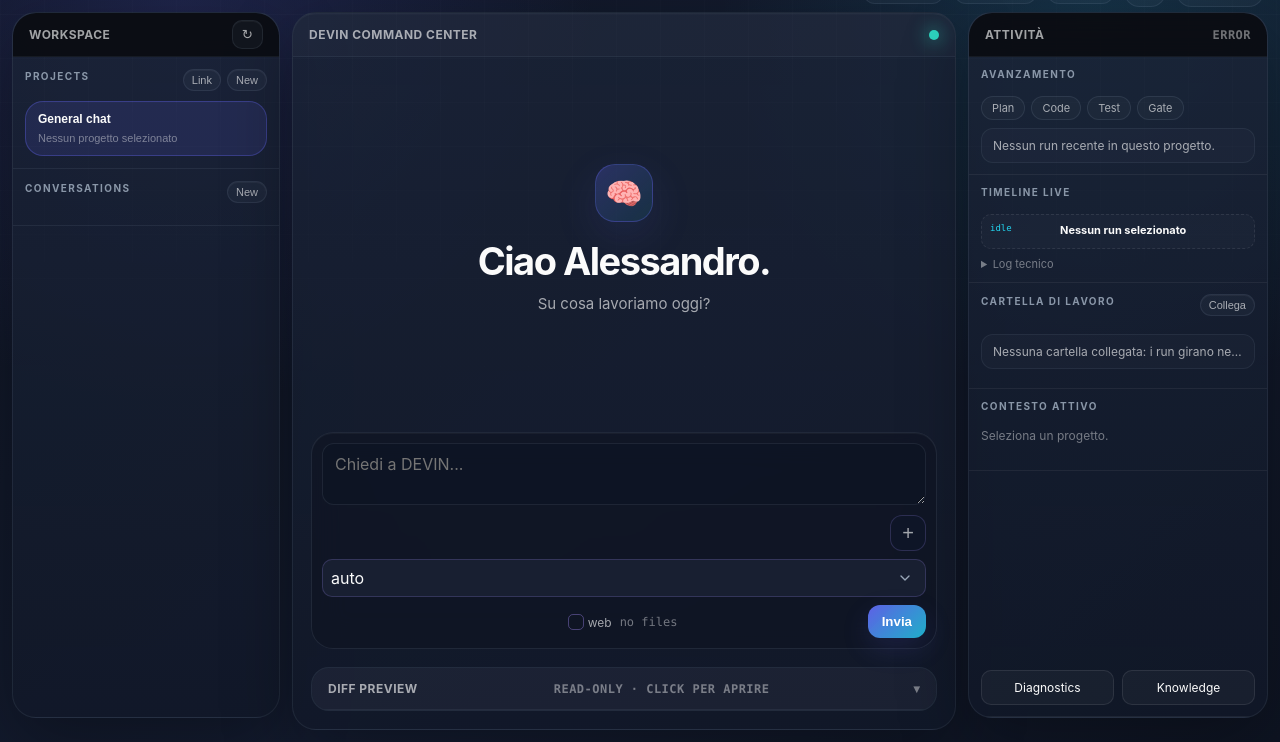
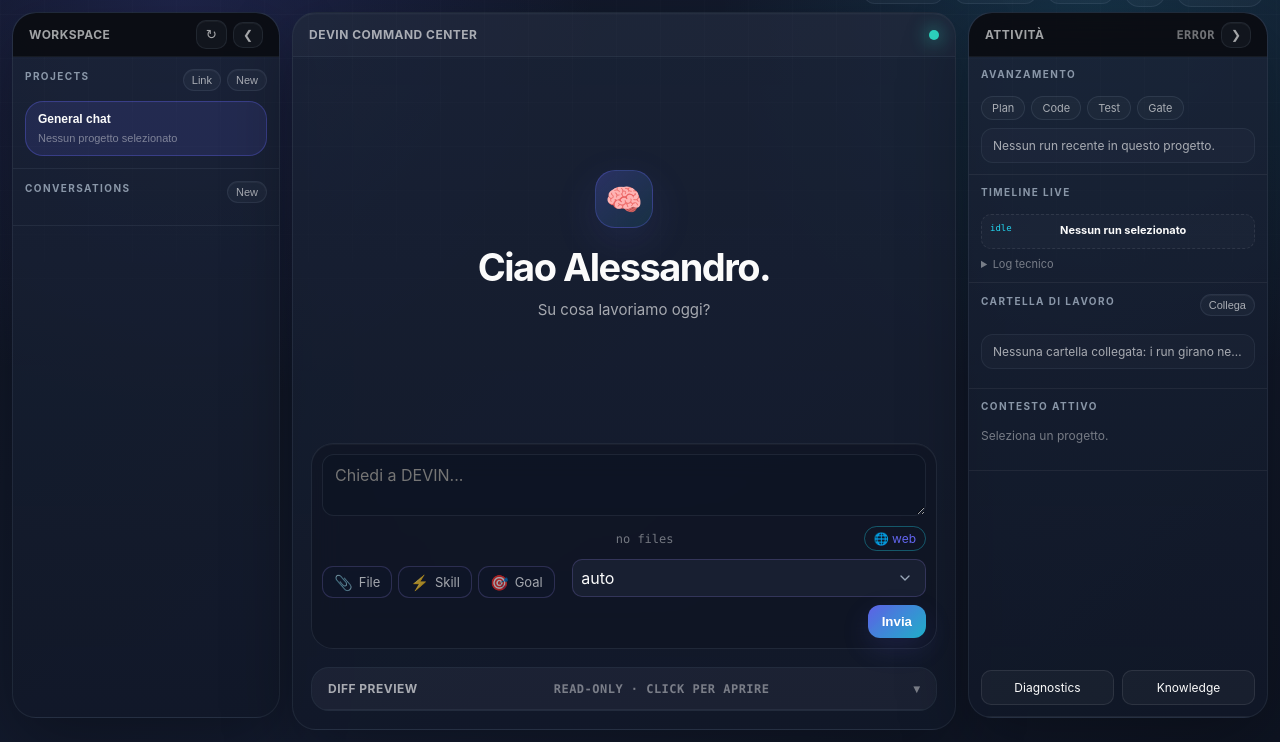
Before and after one commit to tillo88/devin_ai_ide, a Python web app: template devin/ui/templates/codex_app.html in a window 1280 px wide. Shown: the part 74-816 px from the top of the page. Run offline with Jinja, Linux system fonts and the light colour scheme; the template is opened without the code that fills it, so the values that code supplies are empty.

Commit message:
UI: composer ridisegnato (File/Skill/Goal), web sempre attivo, sidebar collassabili, guard anti auto-running
- Composer: barra strumenti sotto la textarea con 3 gruppi a icona
  (File, Skill, Goal); i popover si aprono verso l'alto-sinistra, niente piu'
  taglio dal pannello destro. Rimosso il vecchio menu '+'.
- Ricerca web SEMPRE attiva: tolto il checkbox, sostituito da una chip statica;
  use_web_search inviato sempre true.
- Sidebar collassabili su desktop: bottone comprimi in ogni pannello + pulsanti
  a scomparsa ai bordi per riaprirle (body.left/right-collapsed).
- Bug 'torna in running da solo': guard con RUN_TERMINAL_STATES: un evento
  intermedio ri-consegnato dallo stream non riporta piu' a running un run
  gia' in stato terminale (es. awaiting_approval).
- Rigenerato bundle src-tauri/frontend.

```diff
--- a/devin/ui/static/css/codex_app.css
+++ b/devin/ui/static/css/codex_app.css
@@ -436,15 +436,126 @@ body.codex-shell {
 }
 
 .chat-composer {
-  display: grid;
-  grid-template-columns: minmax(0, 1fr) auto;
+  display: flex;
+  flex-direction: column;
   gap: 10px;
-  align-items: end;
   margin: 0 18px 14px;
   padding: 12px;
   border: 1px solid var(--border);
   border-radius: 18px;
   background: rgba(15, 23, 42, 0.72);
+}
+
+/* Barra strumenti del composer: File / Skill / Goal a sinistra, invio a destra */
+.composer-bar {
+  display: flex;
+  align-items: center;
+  justify-content: space-between;
+  gap: 10px;
+  flex-wrap: wrap;
+}
+
+.composer-tools {
+  display: flex;
+  align-items: center;
+  gap: 6px;
+  flex-wrap: wrap;
+}
+
+.tool {
+  position: relative;
+}
+
+.tool-btn {
+  display: inline-flex;
+  align-items: center;
+  gap: 6px;
+  border: 1px solid var(--border);
+  border-radius: 11px;
+  background: rgba(15, 23, 42, 0.75);
+  color: var(--muted);
+  padding: 7px 11px;
+  font: inherit;
+  font-size: 13px;
+  cursor: pointer;
+  transition: color 0.15s, border-color 0.15s, background 0.15s;
+}
+
+.tool-btn:hover,
+.tool-btn[aria-expanded="true"] {
+  color: var(--text);
+  border-color: rgba(34, 211, 238, 0.45);
+  background: rgba(34, 211, 238, 0.12);
+}
+
+.tool-ico {
+  font-size: 15px;
+  line-height: 1;
+}
+
+.tool-pop {
+  position: absolute;
+  bottom: calc(100% + 8px);
+  left: 0;
+  z-index: 40;
+  min-width: 220px;
+  padding: 6px;
+  border: 1px solid var(--border);
+  border-radius: 14px;
+  background: rgba(15, 23, 42, 0.98);
+  box-shadow: 0 18px 44px rgba(0, 0, 0, 0.5);
+  display: flex;
+  flex-direction: column;
+  gap: 2px;
+}
+
+.tool-pop[hidden] {
+  display: none;
+}
+
+.pop-item {
+  display: block;
+  width: 100%;
+  text-align: left;
+  border: none;
+  border-radius: 9px;
+  background: transparent;
+  color: var(--text);
+  padding: 9px 11px;
+  font: inherit;
+  font-size: 13px;
+  cursor: pointer;
+}
+
+.pop-item:hover {
+  background: rgba(34, 211, 238, 0.14);
+}
+
+.composer-submit {
+  display: flex;
+  align-items: center;
+  gap: 8px;
+  flex-wrap: wrap;
+  justify-content: flex-end;
+}
+
+.web-chip {
+  display: inline-flex;
+  align-items: center;
+  gap: 4px;
+  font-size: 12px;
+  color: var(--accent, #22d3ee);
+  border: 1px solid rgba(34, 211, 238, 0.35);
+  border-radius: 999px;
+  padding: 4px 9px;
+  white-space: nowrap;
+}
+
+/* Il mode select non deve prendere tutta la larghezza nella riga di invio */
+.composer-submit select {
+  width: auto;
+  min-width: 108px;
+  padding: 8px;
 }
 
 .chat-composer textarea,
@@ -3013,3 +3124,68 @@ a.quick-link:hover { border-color: rgba(99,102,241,0.5); color: var(--text); }
   gap: 8px;
   margin-top: 16px;
 }
+
+/* === Sidebar collassabili (desktop) === */
+.panel-header-actions {
+  display: inline-flex;
+  align-items: center;
+  gap: 6px;
+}
+
+.collapse-btn {
+  font-size: 12px;
+  line-height: 1;
+}
+
+/* Colonne del grid quando un lato e' compresso. Specificita' (0,2,0): vince
+   sulle regole .workspace-grid base e nelle media query. */
+body.left-collapsed .workspace-grid {
+  grid-template-columns: minmax(0, 1fr) 326px;
+}
+body.right-collapsed .workspace-grid {
+  grid-template-columns: 294px minmax(0, 1fr);
+}
+body.left-collapsed.right-collapsed .workspace-grid {
+  grid-template-columns: minmax(0, 1fr);
+}
+body.left-collapsed .workspace-panel {
+  display: none;
+}
+body.right-collapsed .mind-panel {
+  display: none;
+}
+
+/* Pulsanti a scomparsa per riaprire un pannello compresso */
+.rail-reopen {
+  position: fixed;
+  top: 50%;
+  transform: translateY(-50%);
+  z-index: 60;
+  width: 26px;
+  height: 64px;
+  display: flex;
+  align-items: center;
+  justify-content: center;
+  border: 1px solid var(--border);
+  background: rgba(15, 23, 42, 0.95);
+  color: var(--muted);
+  cursor: pointer;
+  font-size: 13px;
+}
+.rail-reopen:hover {
+  color: var(--text);
+  border-color: rgba(34, 211, 238, 0.45);
+}
+.rail-reopen[hidden] {
+  display: none;
+}
+.rail-reopen-left {
+  left: 0;
+  border-left: 0;
+  border-radius: 0 10px 10px 0;
+}
+.rail-reopen-right {
+  right: 0;
+  border-right: 0;
+  border-radius: 10px 0 0 10px;
+}
--- a/devin/ui/templates/codex_app.html
+++ b/devin/ui/templates/codex_app.html
@@ -41,7 +41,10 @@
     <aside class="panel workspace-panel">
       <div class="panel-header">
         <span>Workspace</span>
+        <span class="panel-header-actions">
           <button class="icon-button" id="refresh-app" title="Refresh">&#8635;</button>
+          <button class="icon-button collapse-btn" data-collapse="left" title="Comprimi il pannello Workspace" aria-label="Comprimi Workspace">&#10094;</button>
+        </span>
       </div>
       <section class="panel-section">
         <div class="section-title-row">
@@ -94,34 +97,50 @@
 
       <form class="chat-composer" id="chat-form">
         <textarea id="chat-input" rows="2" placeholder="Chiedi a DEVIN..."></textarea>
-        <div class="composer-actions">
-          <div class="composer-plus">
-            <button type="button" id="composer-plus-btn" class="plus-button" title="Aggiungi: skill, modalità, allegati" aria-haspopup="true" aria-expanded="false">+</button>
-            <div class="plus-menu" id="plus-menu" role="menu" hidden>
-              <button type="button" class="plus-item" data-plus="attach" role="menuitem">📎 Allega file</button>
-              <button type="button" class="plus-item" data-plus="link-folder" role="menuitem">📁 Collega cartella</button>
-              <div class="plus-sep"></div>
-              <div class="plus-group-label">Modalità</div>
-              <button type="button" class="plus-item" data-plus-prompt="Fai il punto del progetto: struttura, stato attuale e prossimi passi consigliati." role="menuitem">📋 Punto del progetto</button>
-              <button type="button" class="plus-item" data-plus="new-project" role="menuitem">✨ Nuovo progetto</button>
-              <button type="button" class="plus-item" data-plus-prompt="Analizza il progetto selezionato e trova eventuali bug o fragilità, poi proponi i fix." role="menuitem">🐛 Caccia ai bug</button>
-              <div class="plus-sep"></div>
-              <div class="plus-group-label">Skills</div>
-              <button type="button" class="plus-item" data-plus-prompt="Scrivi test unitari completi per il codice indicato, coprendo i casi limite. I test devono passare." role="menuitem">🧪 Scrivi i test</button>
-              <button type="button" class="plus-item" data-plus-prompt="Fai il refactor del codice indicato mantenendo il comportamento invariato: migliora leggibilità, nomi e struttura." role="menuitem">🔧 Refactor</button>
-              <button type="button" class="plus-item" data-plus-prompt="Spiega passo per passo cosa fa il codice indicato e dove sono i punti critici." role="menuitem">📖 Spiega il codice</button>
-              <button type="button" class="plus-item" data-plus-prompt="Scrivi/aggiorna la documentazione (README e docstring) per il modulo indicato." role="menuitem">📝 Documenta</button>
+        <div class="composer-bar">
+          <div class="composer-tools">
+            <div class="tool">
+              <button type="button" class="tool-btn" data-tool="file" aria-haspopup="true" aria-expanded="false" title="Allega file o collega una cartella">
+                <span class="tool-ico">📎</span><span class="tool-label">File</span>
+              </button>
+              <div class="tool-pop" data-pop="file" hidden>
+                <button type="button" class="pop-item" data-plus="attach">📎 Allega file</button>
+                <button type="button" class="pop-item" data-plus="link-folder">📁 Collega cartella</button>
               </div>
             </div>
+            <div class="tool">
+              <button type="button" class="tool-btn" data-tool="skill" aria-haspopup="true" aria-expanded="false" title="Skill: preset di prompt pronti">
+                <span class="tool-ico">⚡</span><span class="tool-label">Skill</span>
+              </button>
+              <div class="tool-pop" data-pop="skill" hidden>
+                <button type="button" class="pop-item" data-plus-prompt="Scrivi test unitari completi per il codice indicato, coprendo i casi limite. I test devono passare.">🧪 Scrivi i test</button>
+                <button type="button" class="pop-item" data-plus-prompt="Fai il refactor del codice indicato mantenendo il comportamento invariato: migliora leggibilità, nomi e struttura.">🔧 Refactor</button>
+                <button type="button" class="pop-item" data-plus-prompt="Spiega passo per passo cosa fa il codice indicato e dove sono i punti critici.">📖 Spiega il codice</button>
+                <button type="button" class="pop-item" data-plus-prompt="Scrivi/aggiorna la documentazione (README e docstring) per il modulo indicato.">📝 Documenta</button>
+              </div>
+            </div>
+            <div class="tool">
+              <button type="button" class="tool-btn" data-tool="goal" aria-haspopup="true" aria-expanded="false" title="Goal: cosa deve fare DEVIN">
+                <span class="tool-ico">🎯</span><span class="tool-label">Goal</span>
+              </button>
+              <div class="tool-pop" data-pop="goal" hidden>
+                <button type="button" class="pop-item" data-plus-prompt="Fai il punto del progetto: struttura, stato attuale e prossimi passi consigliati.">📋 Punto del progetto</button>
+                <button type="button" class="pop-item" data-plus="new-project">✨ Nuovo progetto</button>
+                <button type="button" class="pop-item" data-plus-prompt="Analizza il progetto selezionato e trova eventuali bug o fragilità, poi proponi i fix.">🐛 Caccia ai bug</button>
+              </div>
+            </div>
+          </div>
+          <div class="composer-submit">
+            <span class="mini-label" id="chat-file-label" title="No files attached">no files</span>
+            <span class="web-chip" title="Ricerca web sempre attiva">🌐 web</span>
             <select id="chat-mode" title="Model mode">
               <option value="auto">auto</option>
               <option value="chat">chat</option>
               <option value="reasoning">reasoning</option>
             </select>
-          <label class="toggle-label"><input type="checkbox" id="chat-web"> web</label>
             <input type="file" id="chat-file" multiple hidden>
-          <span class="mini-label" id="chat-file-label" title="No files attached">no files</span>
             <button type="submit" id="chat-send">Invia</button>
+          </div>
         </div>
       </form>
 
@@ -146,7 +165,10 @@
     <aside class="panel mind-panel focus-panel">
       <div class="panel-header">
         <span>Attività</span>
+        <span class="panel-header-actions">
           <span class="mini-label" id="mind-state">loading</span>
+          <button class="icon-button collapse-btn" data-collapse="right" title="Comprimi il pannello Attività" aria-label="Comprimi Attività">&#10095;</button>
+        </span>
       </div>
 
       <section class="panel-section">
@@ -196,6 +218,8 @@
     </aside>
   </main>
 
+  <button class="rail-reopen rail-reopen-left" data-collapse="left" title="Mostra il pannello Workspace" aria-label="Mostra Workspace" hidden>&#10095;</button>
+  <button class="rail-reopen rail-reopen-right" data-collapse="right" title="Mostra il pannello Attività" aria-label="Mostra Attività" hidden>&#10094;</button>
 
   <div class="command-overlay" id="command-overlay" hidden>
     <section class="command-palette" role="dialog" aria-modal="true" aria-labelledby="command-title">
```
Also changed, not shown: devin/ui/static/js/codex_app.js (+58 -23 lines). Lines whose indentation alone changed are shown as unchanged.
